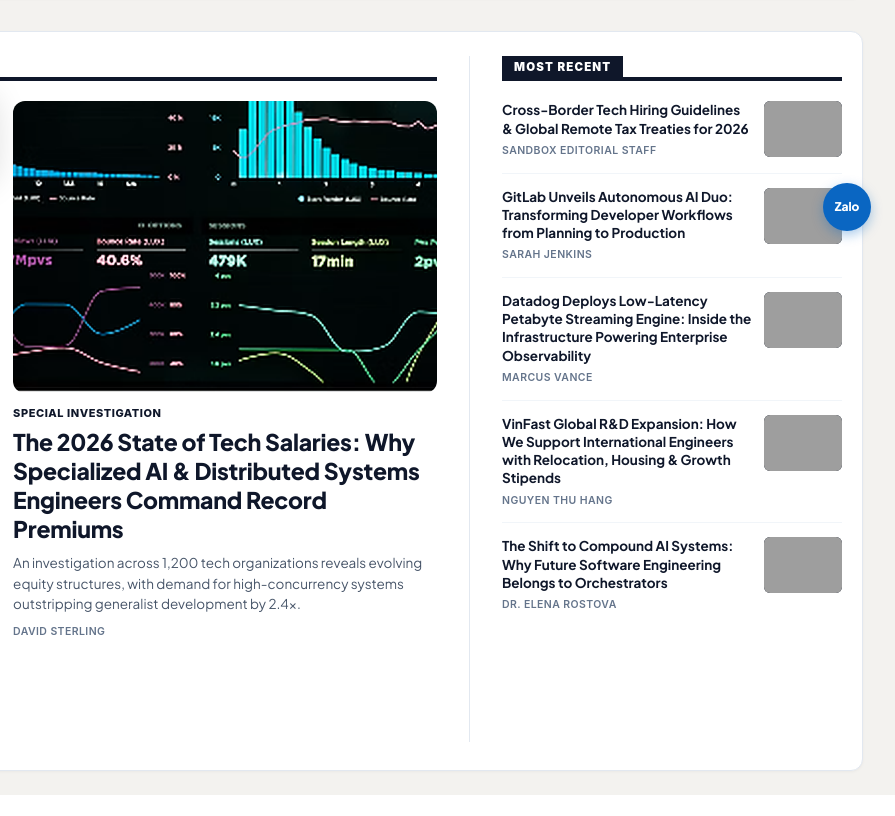
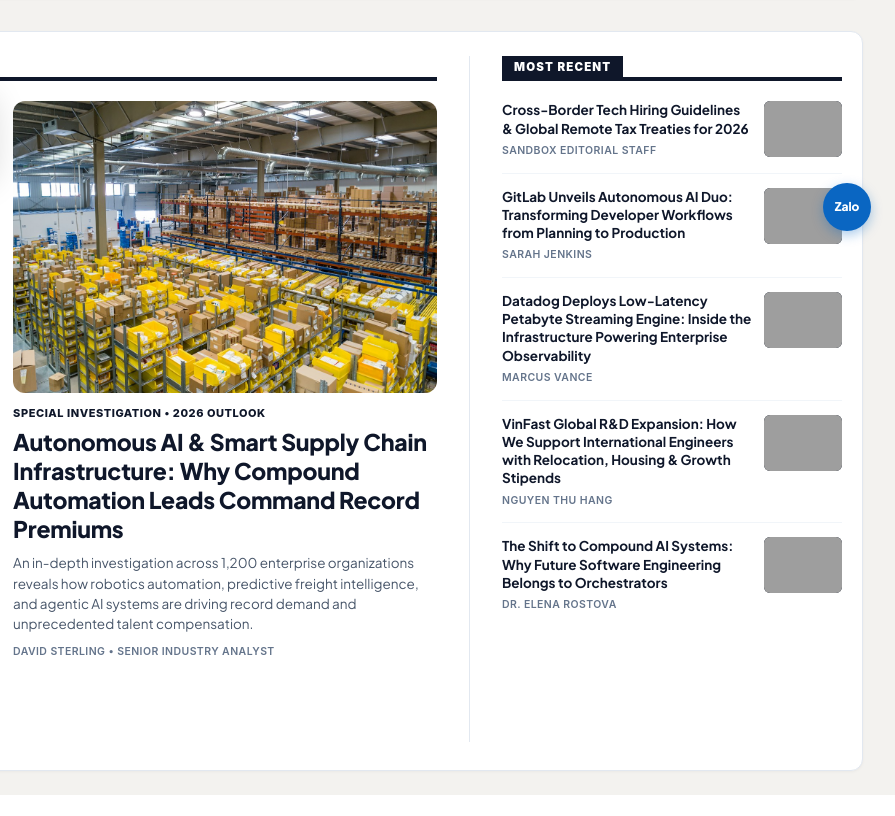
Before and after one commit to Theanlegendary/workthean, a website: page index.html in a window 1280 px wide. Shown: the part 545-1361 px from the top of the page, 385-1280 px from the left. Drawn offline with Linux system fonts and the light colour scheme; no server answers; grey boxes are pictures that could not be loaded.

Commit message:
feat(editorial): replace trade chart image with smart AI logistics infrastructure and update H3 headline

```diff
--- a/index.html
+++ b/index.html
@@ -292,14 +292,14 @@
                   </div>
 
                   <!-- Right Center Hero Feature -->
-                  <article class="wired-center-hero" data-view="browse">
+                  <article class="wired-center-hero" data-view="news">
                     <div class="wired-hero-img-box">
-                      <img src="images/editorial_tech_salaries_hd.png" alt="State of Tech Salaries" onerror="this.src='https://images.unsplash.com/photo-1551288049-bebda4e38f71?auto=format&fit=crop&w=800&q=80'">
+                      <img src="images/editorial_ai_logistics_hd.jpg" alt="Autonomous AI Logistics &amp; Smart Warehousing" onerror="this.src='https://images.unsplash.com/photo-1586528116311-ad8dd3c8310d?auto=format&fit=crop&w=800&q=80'">
                     </div>
-                    <div class="wired-hero-kicker">SPECIAL INVESTIGATION</div>
-                    <h2 class="wired-hero-headline">The 2026 State of Tech Salaries: Why Specialized AI &amp; Distributed Systems Engineers Command Record Premiums</h2>
-                    <p class="wired-hero-dek">An investigation across 1,200 tech organizations reveals evolving equity structures, with demand for high-concurrency systems outstripping generalist development by 2.4x.</p>
-                    <div class="wired-author-caps">DAVID STERLING</div>
+                    <div class="wired-hero-kicker">SPECIAL INVESTIGATION • 2026 OUTLOOK</div>
+                    <h3 class="wired-hero-headline">Autonomous AI &amp; Smart Supply Chain Infrastructure: Why Compound Automation Leads Command Record Premiums</h3>
+                    <p class="wired-hero-dek">An in-depth investigation across 1,200 enterprise organizations reveals how robotics automation, predictive freight intelligence, and agentic AI systems are driving record demand and unprecedented talent compensation.</p>
+                    <div class="wired-author-caps">DAVID STERLING • SENIOR INDUSTRY ANALYST</div>
                   </article>
 
                 </div>
```
Also changed, not shown: images/editorial_ai_logistics_hd.jpg (added), images/editorial_ai_robotics_hd.jpg (added).
